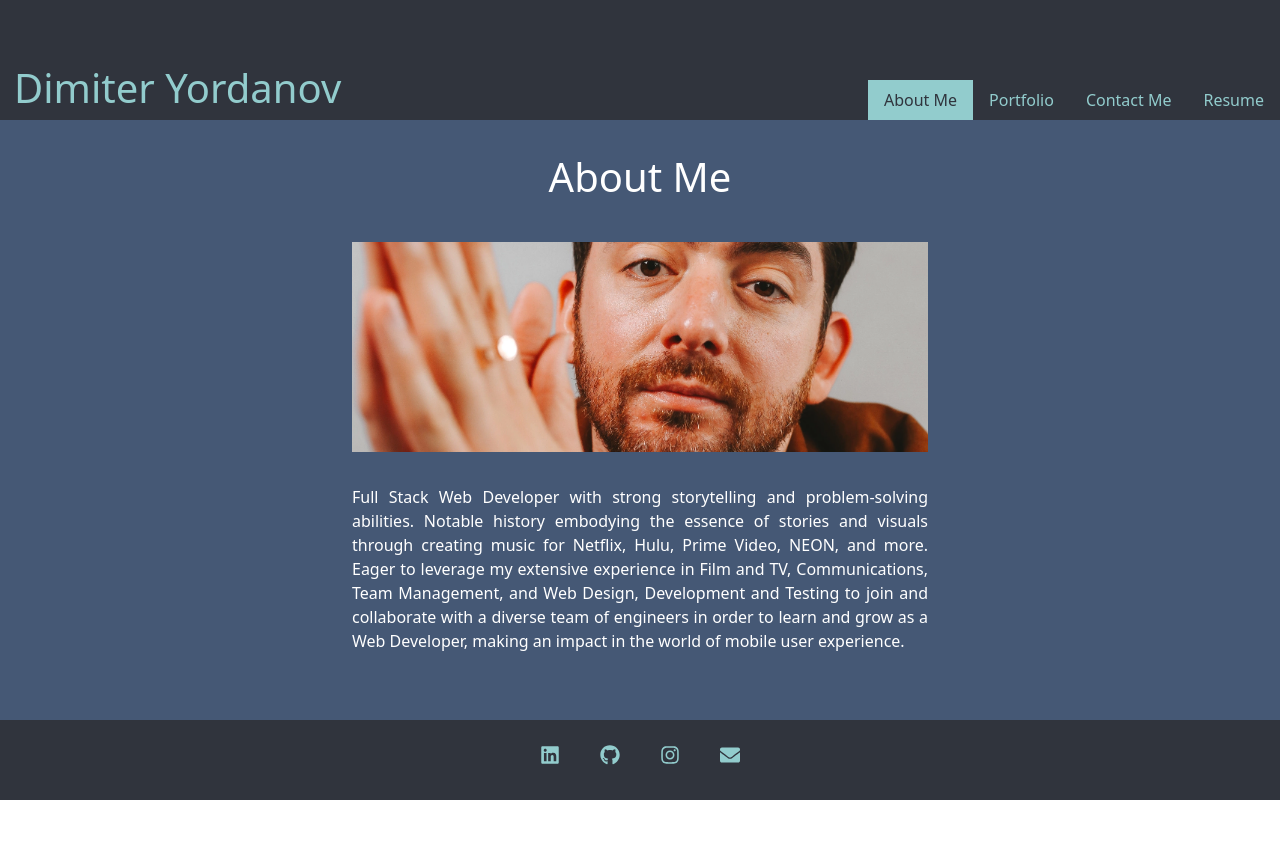
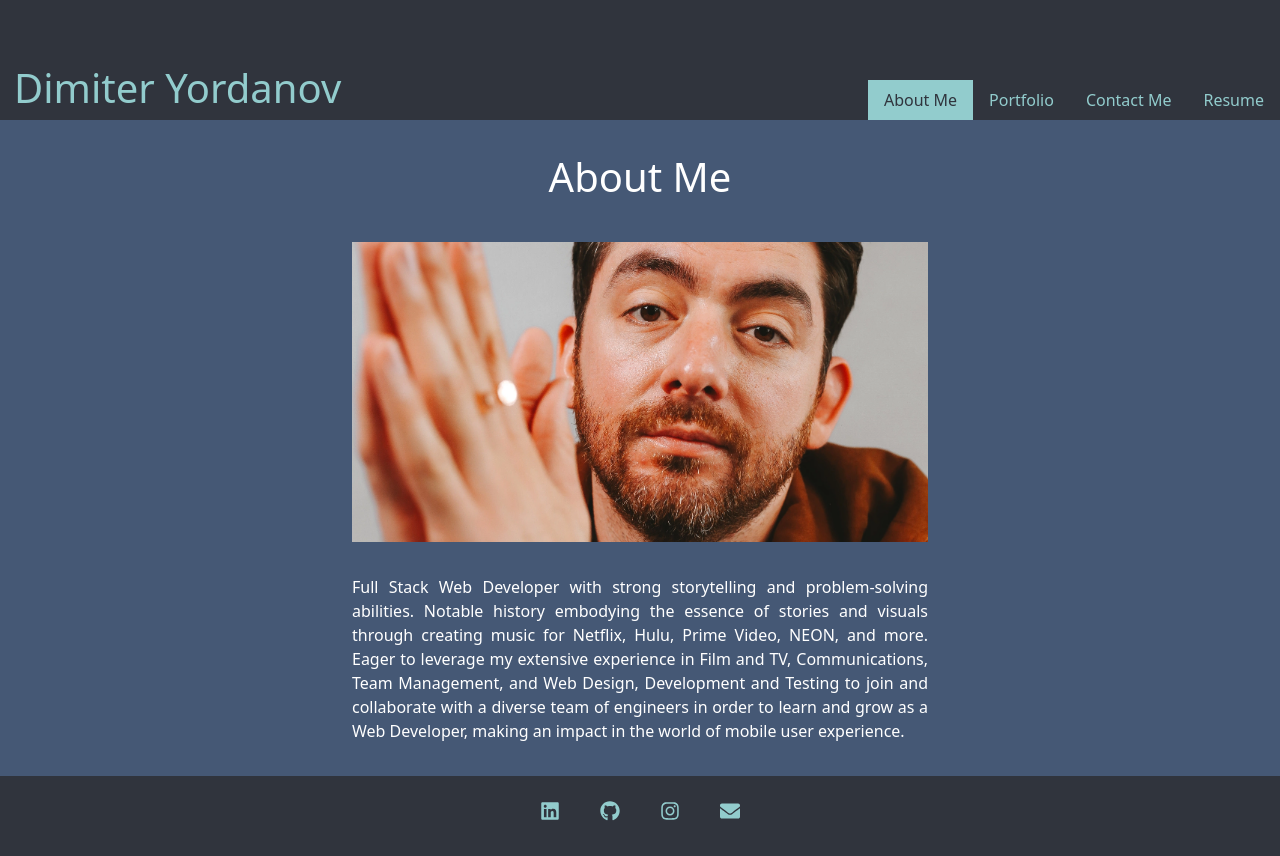
Before and after one commit to dimitermusic/react-portfolio, a React (Create React App) app: page / in a window 1280 px wide. Before the commit the page ends 800 px from the top, so only its background shows below. Built offline with nearby package versions, Linux system fonts and the light colour scheme.

Commit message:
larger about me img

```diff
--- a/src/styles/AboutMe.css
+++ b/src/styles/AboutMe.css
@@ -23,7 +23,7 @@
 .about-me img {
     margin-top: 33px;
     width: 45%;
-    height: 210px;
+    height: 300px;
     max-width: 100%;
     object-fit: cover;
 }
@@ -40,4 +40,8 @@
     .about-me p {
         width: 80%;
     }
+
+    .about-me img {
+        height: 200px;
+    }
 }
```
